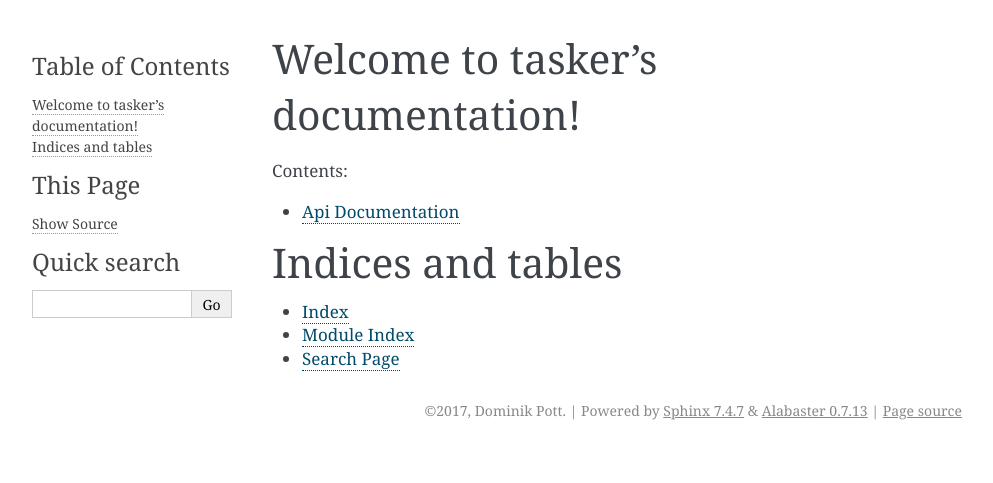
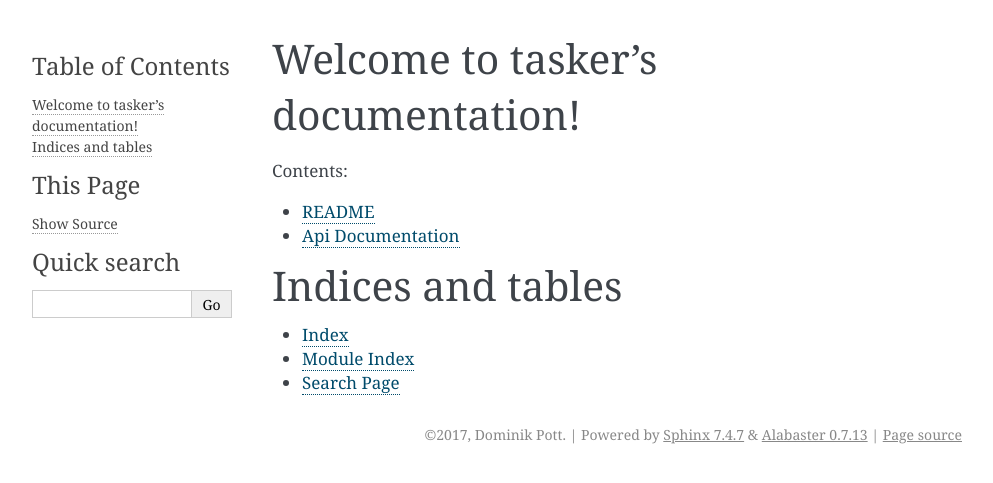
Before and after one commit to DominikPott/tasker, a Sphinx documentation site: the page built from docs/source/index.rst, in a window 1280 px wide. Shown: the top 483 px of the page, without its empty margins (148-1141 px from the left). Built offline with Sphinx 7.4.7, drawn with Linux system fonts in a browser that asks for light colours.

Commit message:
added readme to sphinx

```diff
--- /dev/null
+++ b/docs/source/README.rst
@@ -0,0 +1,4 @@
+README
+======
+
+.. include:: ../../README.md
--- a/docs/source/index.rst
+++ b/docs/source/index.rst
@@ -10,7 +10,9 @@ Welcome to tasker's documentation!
    :maxdepth: 2
    :caption: Contents:
 
+   README
    api
+
 
 
 Indices and tables
```
